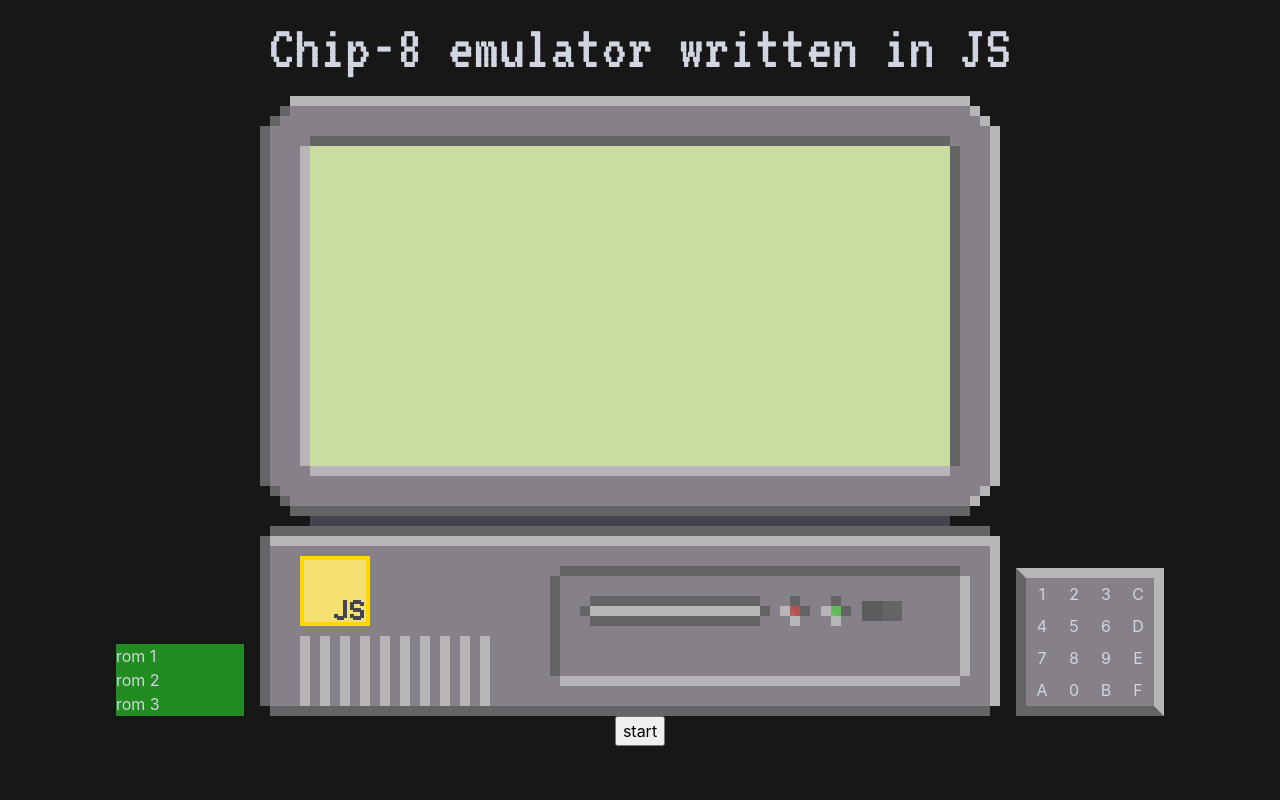
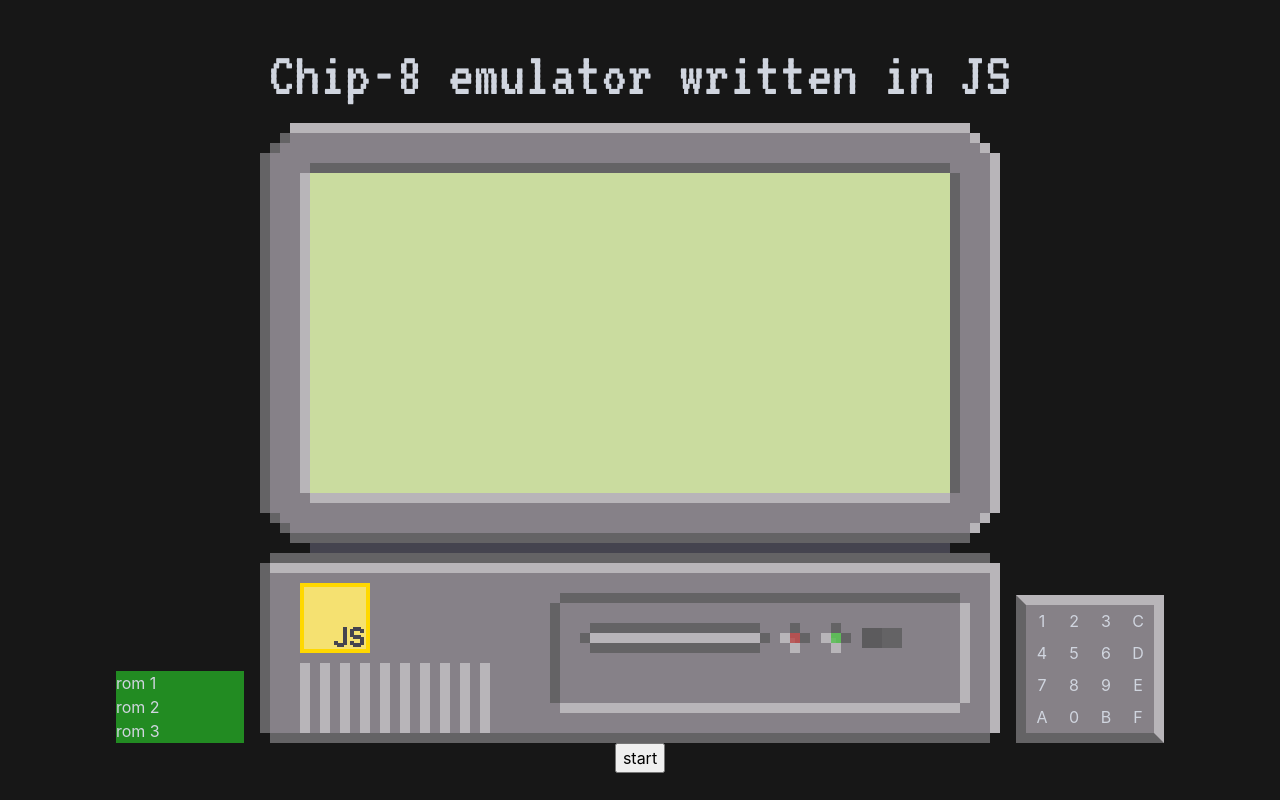
Before and after one commit to nikitapozdeev/chip-8, a plain HTML site: page index.html in a window 1280 px wide. Drawn offline with Linux system fonts and the light colour scheme.

Commit message:
fix: layout

```diff
--- a/index.html
+++ b/index.html
@@ -11,6 +11,7 @@
   <title>Chip-8</title>
 </head>
 <body>
+  <div class="wrapper">
     <div class="container">
       <header class="header">Chip-8 emulator written in JS</header>
       <main class="content">
@@ -48,6 +49,7 @@
         <button id="start">start</button>
       </footer>
     </div>
+  </div>
   <script src="index.js" type='module'></script>
 </body>
 </html>
--- a/index.js
+++ b/index.js
@@ -44,6 +44,10 @@ startBtn.addEventListener('click', () => {
     window.chip8 = chip8;
   });
 
+function setupRomsShelf() {
+
+}
+
 // register listeners for on-screen keyboard
 function setupOnScreenKeyboard() {
   const keyboardElement = document.getElementById('keyboard');
--- a/style.css
+++ b/style.css
@@ -78,12 +78,19 @@ html {
 }
 
 body {
+  display: flex;
+  min-height: 100%;
+  flex-direction: column;
   padding: 0;
   margin: 0;
   height: 100%;
   color: rgb(208, 213, 223);
   background-color: rgb(23, 23, 23);
   font-family: -apple-system, BlinkMacSystemFont, "Segoe UI", Roboto, Helvetica, Arial, sans-serif, "Apple Color Emoji", "Segoe UI Emoji", "Segoe UI Symbol";
+}
+
+.wrapper {
+  margin: auto;
 }
 
 .container {
```
Lines whose indentation alone changed are shown as unchanged.
